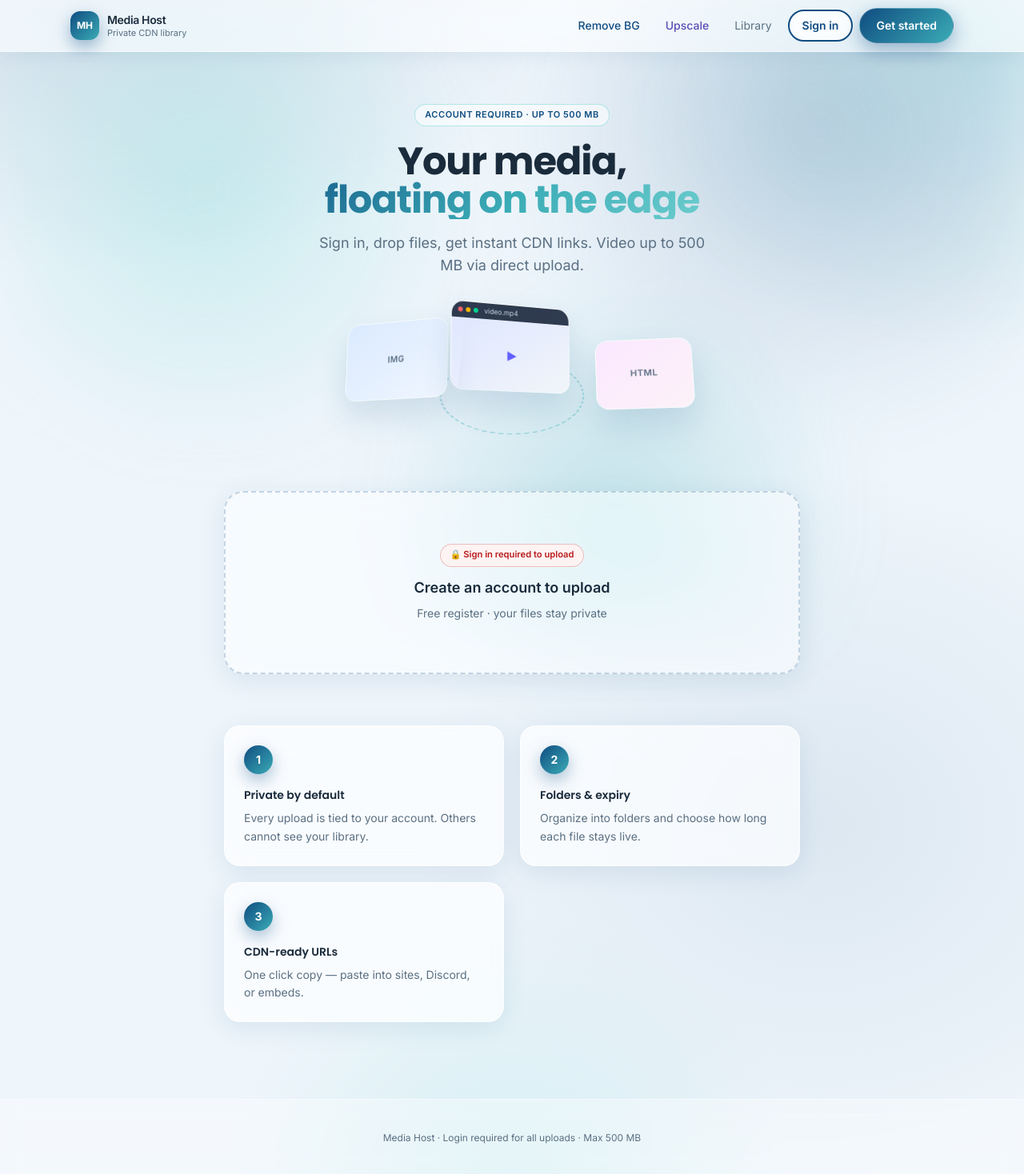
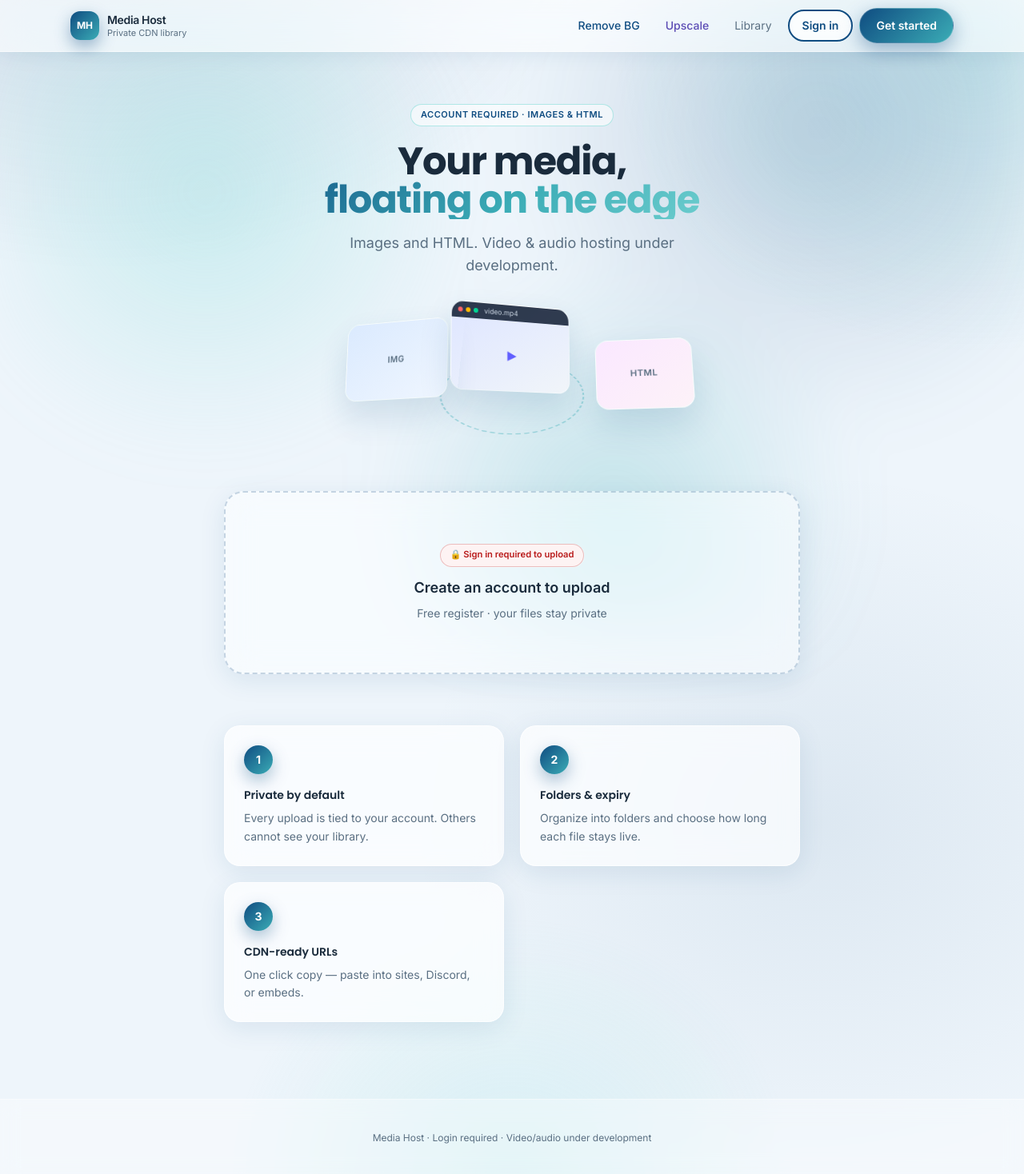
Before and after one commit to BluHExH/media-host, a Next.js app: page / in a window 1280 px wide. Shown: the top 1468 px of the page at 80% size. Built offline with nearby package versions, Linux system fonts and the light colour scheme.

Commit message:
Home: images/HTML only; video-audio under development copy

```diff
--- a/src/app/page.tsx
+++ b/src/app/page.tsx
@@ -116,14 +116,14 @@ export default function HomePage() {
       <main className="mx-auto max-w-3xl px-4 pb-24 pt-12 sm:px-6 sm:pt-16">
         <div className="mh-fade-up text-center">
           <span className="inline-flex items-center gap-1.5 rounded-full px-3 py-1 text-[11px] font-semibold uppercase tracking-wider" style={{ border: "1px solid rgba(130,219,216,0.6)", background: "rgba(255,255,255,0.55)", backdropFilter: "blur(10px)", color: "#0F4C81" }}>
-            Account required · Up to 500 MB
+            Account required · Images &amp; HTML
           </span>
           <h1 className="mh-hero-title mt-5 text-4xl font-bold tracking-tight sm:text-5xl" style={{ color: "#1A2B3C" }}>
             Your media,
             <span className="mh-gradient-text block">floating on the edge</span>
           </h1>
           <p className="mh-hero-sub mx-auto mt-4 max-w-lg text-base sm:text-lg" style={{ color: "#5a6f82" }}>
-            Sign in, drop files, get instant CDN links. Video up to 500 MB via direct upload.
+            Images and HTML. Video &amp; audio hosting under development.
           </p>
         </div>
 
@@ -136,7 +136,7 @@ export default function HomePage() {
           className={"mh-fade-up mh-dropzone-glass relative mt-6 overflow-hidden " + (dragOver ? "is-active" : "")}
         >
           {loggedIn ? (
-            <input ref={ref} type="file" accept="image/*,video/*,audio/*,.html,.htm" multiple onChange={(e) => onPick(e.target.files)} className="absolute inset-0 z-10 cursor-pointer opacity-0" disabled={uploading} />
+            <input ref={ref} type="file" accept="image/*,.html,.htm" multiple onChange={(e) => onPick(e.target.files)} className="absolute inset-0 z-10 cursor-pointer opacity-0" disabled={uploading} />
           ) : (
             <button type="button" onClick={requireLogin} className="absolute inset-0 z-10 cursor-pointer" aria-label="Sign in to upload" />
           )}
@@ -150,7 +150,7 @@ export default function HomePage() {
               {uploading ? ("Uploading " + progress.done + "/" + progress.total + "…") : loggedIn ? "Drop files here" : "Create an account to upload"}
             </p>
             <p className="mt-2 text-sm" style={{ color: "#5a6f82" }}>
-              {loggedIn ? "Image · Video · Audio · HTML · up to 500 MB · direct CDN" : "Free register · your files stay private"}
+              {loggedIn ? "Images & HTML · video/audio under development" : "Free register · your files stay private"}
             </p>
           </div>
         </div>
@@ -201,7 +201,7 @@ export default function HomePage() {
       </main>
 
       <footer className="border-t border-white/40 py-10 text-center text-xs" style={{ color: "#5a6f82", background: "rgba(255,255,255,0.35)", backdropFilter: "blur(12px)" }}>
-        Media Host · Login required for all uploads · Max 500 MB
+        Media Host · Login required · Video/audio under development
       </footer>
     </div>
   );
```
